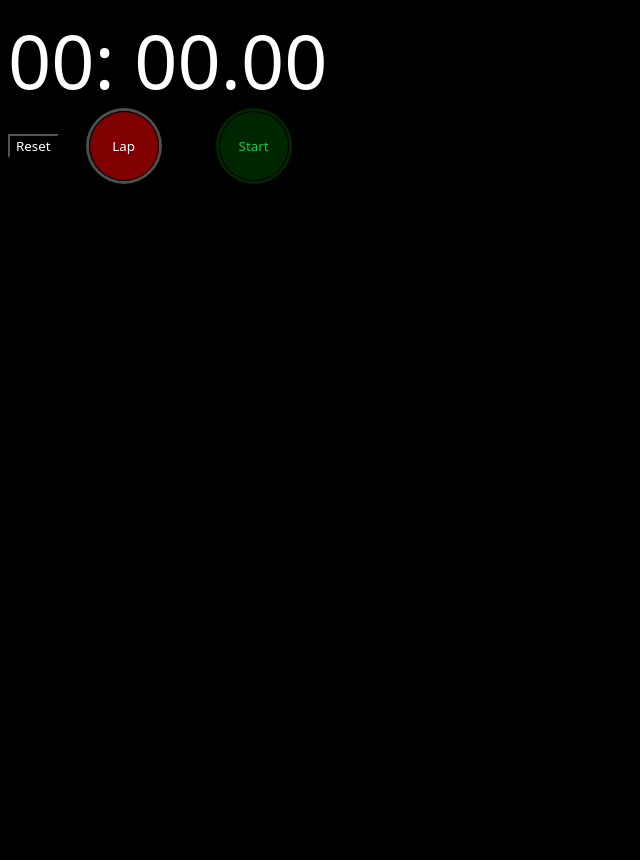
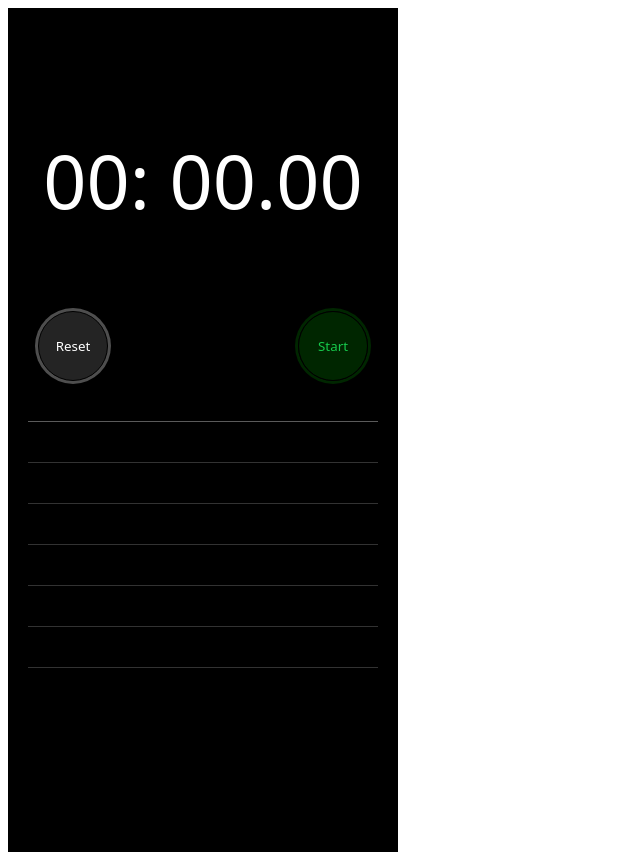
Before and after one commit to AdrianRosAdapt/stopwatch-react, a React (Vite) app in the folder vite-project/: page / in a window 1280 px wide. Shown: the whole page, without its empty margins (0-640 px from the left). Before the commit the page ends 800 px from the top, so only its background shows below. Built offline with nearby package versions, Linux system fonts and the light colour scheme.

Commit message:
all functionality done, needs work on CSS

```diff
--- a/vite-project/src/App.css
+++ b/vite-project/src/App.css
@@ -2,8 +2,11 @@
   font-family: system-ui, -apple-system, BlinkMacSystemFont, "Segoe UI", Roboto,
     Oxygen, Ubuntu, Cantarell, "Open Sans", "Helvetica Neue", sans-serif;
   font-weight: 200;
-  background-color: black;
   color: white;
+}
+
+::-webkit-scrollbar {
+  background: transparent;
 }
 
 .active-lap-button {
@@ -26,7 +29,7 @@
   border-style: none;
   color: white;
   border: 1px solid black;
-  background: rgba(255, 0, 0, 0.5);
+  background: rgba(36, 36, 36, 1);
   box-shadow: 0px 0px 0px 3px rgba(156, 156, 156, 0.5);
 }
 
@@ -65,3 +68,67 @@
   border: 1px solid black;
   box-shadow: 0px 0px 0px 3px rgba(0, 77, 0, 0.5);
 }
+
+table .initial-table-data {
+  padding: 20px 0px;
+  height: 20px;
+}
+
+.table-of-laps {
+  width: 100%;
+  font-size: 16px;
+}
+
+.laps-section {
+  margin-top: 40px;
+  color: white;
+  text-align: center;
+  margin-right: 20px;
+  margin-left: 20px;
+  overflow-y: auto;
+  max-height: 250px;
+  display: block;
+}
+
+table {
+  border-collapse: collapse;
+}
+table tr {
+  border-top: 0.5px solid rgb(250, 250, 250, 0.2);
+  font-variant-numeric: tabular-nums;
+}
+
+td:nth-child(1) {
+  text-align: left;
+  padding: 10px 0;
+}
+td:nth-child(2) {
+  text-align: right;
+}
+.container {
+  width: 390px;
+  height: 844px;
+  text-align: center;
+  background: black;
+}
+.timer-section {
+  padding-top: 120px;
+  font-size: 5em;
+  color: white;
+  display: flex;
+  /* text-align: center; */
+  justify-content: center;
+  align-items: center;
+  font-variant-numeric: tabular-nums;
+}
+.buttons-section {
+  margin-top: 80px;
+  display: flex;
+  justify-content: space-between;
+}
+.fastest-lap td {
+  color: green;
+}
+.slowest-lap td {
+  color: red;
+}
--- a/vite-project/src/App.jsx
+++ b/vite-project/src/App.jsx
@@ -3,18 +3,26 @@ import { useEffect } from "react";
 import reactLogo from "./assets/react.svg";
 import "./App.css";
 
-const Laps = (props) => {
-  console.log(props);
-};
-
 const Stopwatch = () => {
   const [time, setTime] = useState(0);
   const [running, setRunning] = useState(false);
-  const [buttonText, setButtonText] = useState("Start");
-  const [lapButtonText, setLapButtonText] = useState("Lap");
-  let lapsArray = [];
-  let lapObject = {};
+  const [lapsArray, setLapsArray] = useState([]);
+  const [lapTime, setLapTime] = useState(0);
+  const [lapCounter, setLapCounter] = useState(0);
+  // const [lapData, setLapData] = useState({
+  //   slowestLap: -1,
+  //   fastestLap: Infinity,
+  //   laps: [],
+  //   lapNumber: 1,
+  //   timeStamp1: 0,
+  // });
+  const [minMaxlap, setMinMaxLap] = useState({
+    fastestLap: Infinity,
+    slowestLap: -1,
+  });
+
   function runTimer() {
+    setLapTime((prevLapTime) => prevLapTime + 1);
     setTime((prevTime) => prevTime + 1);
   }
   function parseTime(centis) {
@@ -27,30 +35,71 @@ const Stopwatch = () => {
       .padStart(2, "0")}.${milis.toString().padStart(2, "0")} `;
   }
 
-  // function handleLaps() {
-  //   lapsArray = [...lapsArray, time];
-  //   console.log(lapsArray);
-  // }
-
   function handleStartStopButton() {
     if (!running) {
-      setButtonText("Stop");
-      setLapButtonText("Lap");
+      if (lapCounter === 0) {
+        setLapCounter(lapCounter + 1);
+      }
       setRunning(true);
     } else if (running) {
-      setButtonText("Start");
-      setLapButtonText("Reset");
       setRunning(false);
     }
   }
-  function handleLaps() {
-    let lapObj = {};
-    lapsArray = [...lapsArray, time];
+
+  // 1. determine/check the min + max lap (and change if necessary)
+  // 2. when rendering, if the current IS the min or max lap, add the class name
+  function getMinMaxLapClassName(lap) {
+    if (lapCounter >= 2) {
+      if (lap.timeStamp === minMaxlap.fastestLap) {
+        return "fastest-lap";
+      } else if (lap.timeStamp === minMaxlap.slowestLap) {
+        return "slowest-lap";
+      }
+    }
+
+    return "";
+  }
+
+  function insertRows() {
+    let newLapsArray = [{ lapCounter, timeStamp: lapTime }, ...lapsArray];
+
+    // setLapData({
+    //   ...lapData,
+    //   laps: [...lapData.laps, lapTime],
+    //   timeStamp1: lapTime,
+    // });
+    // console.log(lapData);
+
+    setLapCounter(lapCounter + 1);
+
+    let fastest = Math.min(...newLapsArray.map((lap) => lap.timeStamp));
+
+    let slowest = Math.max(...newLapsArray.map((lap) => lap.timeStamp));
+
+    if (lapCounter >= 2) {
+      setMinMaxLap({ slowestLap: slowest, fastestLap: fastest });
+    }
+
+    setLapsArray([{ lapCounter, timeStamp: lapTime }, ...lapsArray]);
+
+    setLapTime(0);
   }
 
   function handlelapsReset() {
-    if (!running) [setLapButtonText()];
+    if (!running && time > 0) {
+      setTime(0);
+      setLapsArray([]);
+      setLapCounter(0);
+      setLapTime(0);
+      setMinMaxLap(
+        (minMaxlap.fastestLap = -1),
+        (minMaxlap.slowestLap = Infinity)
+      );
+    } else if (running) {
+      insertRows();
     }
+  }
+
   //Everytime 'runnin' is changed the arrow function in useEffect is going to be executed.
   //The second paramater, the [] takes values and everytime they chagnge the hook will be executed.
   useEffect(() => {
@@ -60,32 +109,77 @@ const Stopwatch = () => {
     }
     return () => clearInterval(interval);
   }, [running]);
+
+  const startStopButtonText = !running ? "Start" : "Stop";
+  const lapButtonText = !running ? "Reset" : "Lap";
+
   return (
+    <div className="container">
       <div className="stopwatch">
-      <div className="numbers">
+        <div className="timer-section">
           <span className="displayed-time">{parseTime(time)}</span>
         </div>
-      <div className="buttons">
-        <button onClick={() => setTime(0)}>Reset</button>
+        <div className="buttons-section">
           <button
             className={running ? "active-lap-button" : "inactive-lap-button"}
+            onClick={handlelapsReset}
           >
             {lapButtonText}
           </button>
-        {/* <button
-          className={running ? "start-button" : "inactive-start-button"}
-          onClick={() => setRunning(true)}
-        >
-          Start
-        </button> */}
           <button
             className={running ? "start-button" : "start-button"}
             onClick={handleStartStopButton}
           >
-          {buttonText}
+            {startStopButtonText}
           </button>
         </div>
-      <div></div>
+        <div>
+          <div className="laps-section">
+            <table className="table-of-laps" id="laps">
+              <tbody id="table-body">
+                <tr>
+                  {lapCounter > 0 && (
+                    <>
+                      <td>{"Lap " + lapCounter}</td>
+                      <td>{parseTime(lapTime)}</td>
+                    </>
+                  )}
+                </tr>
+                {lapsArray.map((lap) => (
+                  <tr
+                    className={getMinMaxLapClassName(lap)}
+                    key={lap.lapCounter}
+                  >
+                    <td>{"Lap " + lap.lapCounter}</td>
+                    <td>{parseTime(lap.timeStamp)}</td>
+                  </tr>
+                ))}
+                <tr className="initial-table-row">
+                  <td className="initial-table-data"></td>
+                </tr>
+                <tr className="initial-table-row">
+                  <td className="initial-table-data"></td>
+                </tr>
+                <tr className="initial-table-row">
+                  <td className="initial-table-data"></td>
+                </tr>
+                <tr className="initial-table-row">
+                  <td className="initial-table-data"></td>
+                </tr>
+                <tr className="initial-table-row">
+                  <td className="initial-table-data"></td>
+                </tr>
+                <tr className="initial-table-row">
+                  <td className="initial-table-data"></td>
+                </tr>
+                <tr className="initial-table-row">
+                  <td className="initial-table-data"></td>
+                </tr>
+              </tbody>
+            </table>
+          </div>
+        </div>
+      </div>
     </div>
   );
 };
@@ -94,7 +188,6 @@ function App() {
   return (
     <div>
       <Stopwatch></Stopwatch>
-      {/* <Laps arr={lapsArray} /> */}
     </div>
   );
 }
```
Lines whose indentation alone changed are shown as unchanged.
